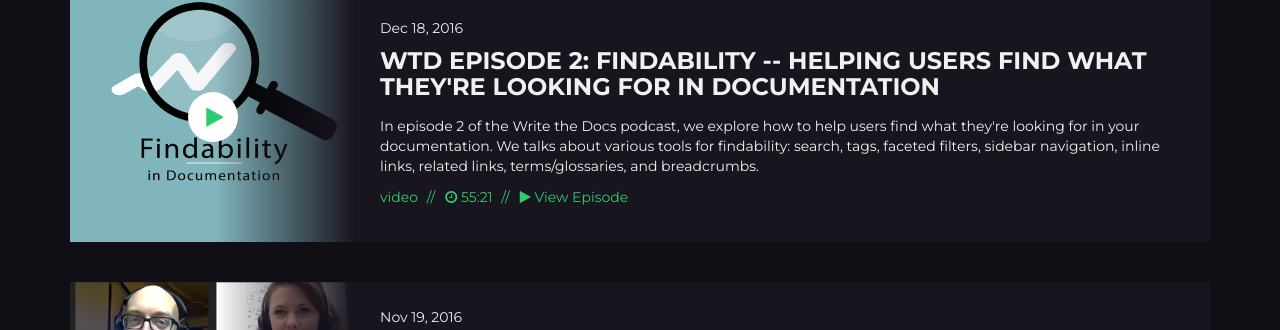
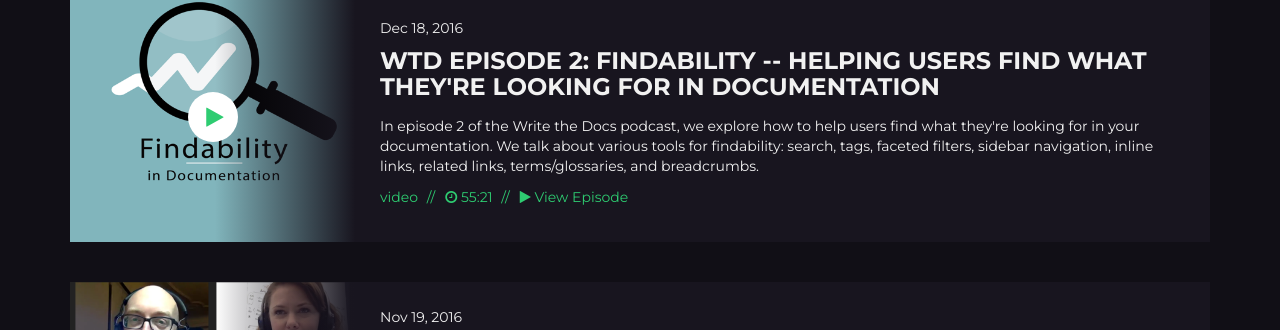
Before and after one commit to writethedocspodcast/writethedocspodcast.github.io, a Jekyll site: the page built from index.md, in a window 1280 px wide and 900 px high. Shown: the part 241-571 px from the top of the window. Built offline with Jekyll 4.4.1, drawn with Linux system fonts in a browser that asks for light colours.

Commit message:
fixing typos

```diff
--- a/_posts/2016-12-18-episode-2-findability-in-documentation.md
+++ b/_posts/2016-12-18-episode-2-findability-in-documentation.md
@@ -18,7 +18,7 @@
 podcast_duration: "55:21"
 podcast_length: 45500667
 youtube_url: https://www.youtube.com/embed/Z8puPiBVa0w
-summary: "In episode 2 of the Write the Docs podcast, we explore how to help users find what they're looking for in your documentation. We talks about various tools for findability: search, tags, faceted filters,  sidebar navigation, inline links, related links, terms/glossaries, and breadcrumbs."
+summary: "In episode 2 of the Write the Docs podcast, we explore how to help users find what they're looking for in your documentation. We talk about various tools for findability: search, tags, faceted filters, sidebar navigation, inline links, related links, terms/glossaries, and breadcrumbs."
 bitlink: http://bit.ly/wtdpodcastepisode2
 thumb: episode2.png
 ---
```
Also changed, not shown: other parts of _posts/2016-12-18-episode-2-findability-in-documentation.md (+1 -1 lines).
